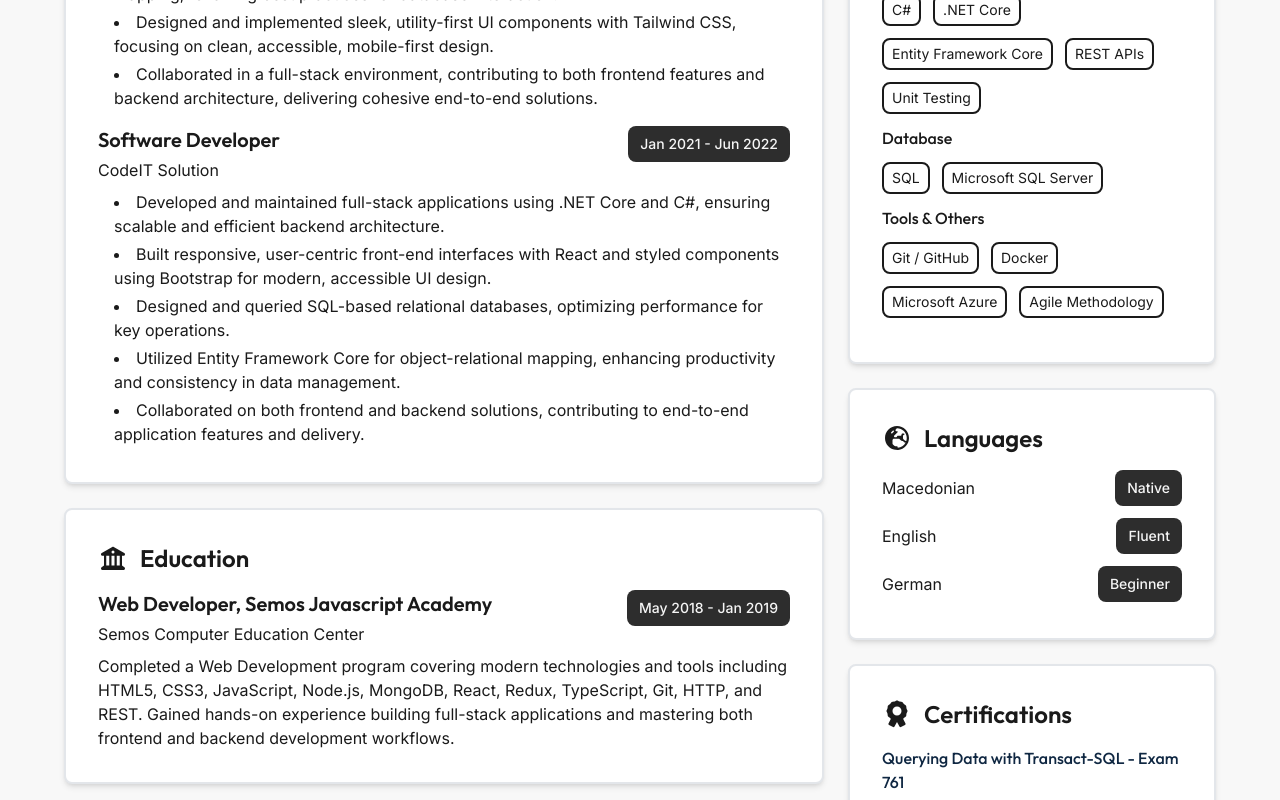
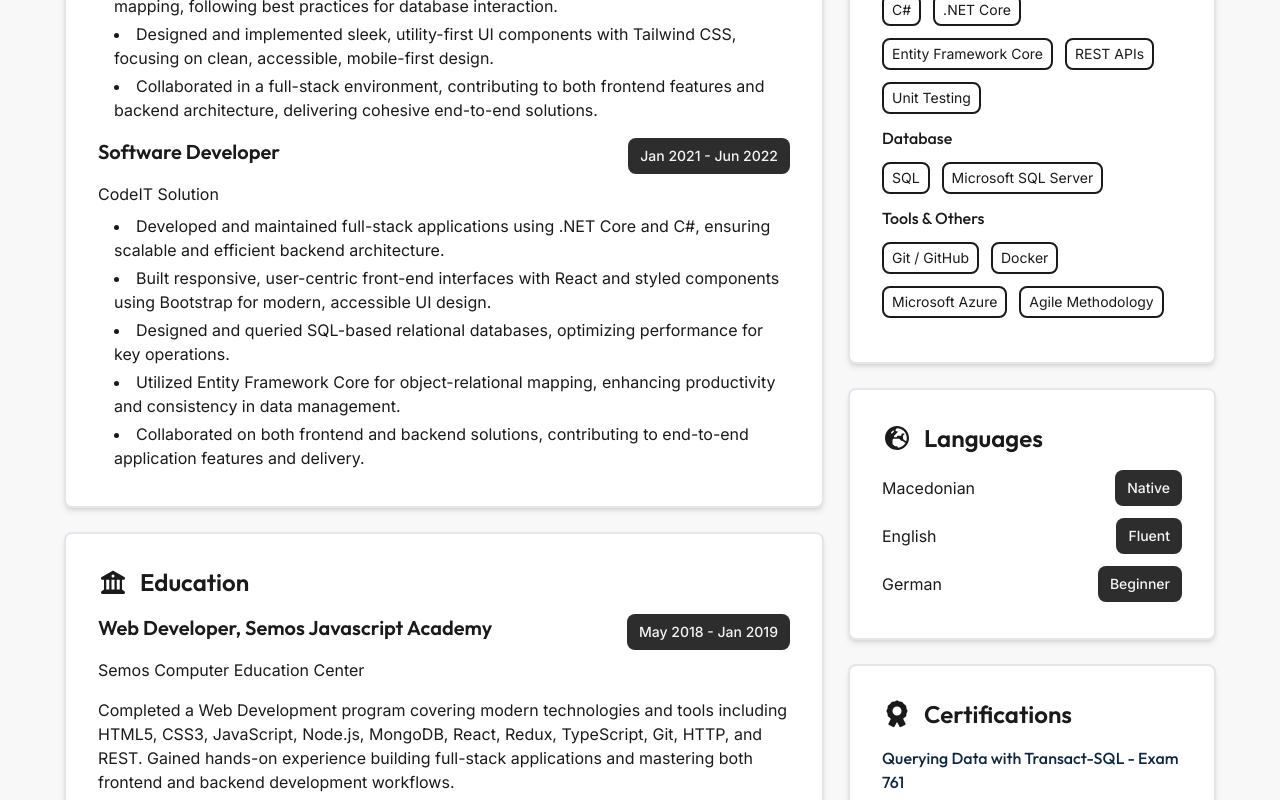
Before and after one commit to argirowski/ArgirovskiPortfolio, a React (Create React App) app: page / in a window 1280 px wide. Shown: the part 2840-3640 px from the top of the page. Built offline with nearby package versions, Linux system fonts and the light colour scheme.

Commit message:
Refactoring the resume page

```diff
--- a/src/components/ResumePage/ResumePage.tsx
+++ b/src/components/ResumePage/ResumePage.tsx
@@ -43,19 +43,29 @@ const ResumePage: React.FC = () => {
                     key={`${job.company}-${job.period}`}
                     className={index < workExperience.length - 1 ? "mb-4" : ""}
                   >
-                    <div className="flex justify-between items-start mb-2">
-                      <div>
+                    <div className="grid grid-cols-1 md:grid-cols-12 gap-2 mb-2 items-start">
+                      {/* DOM order: period then position so on small screens period appears first */}
+                      <div className="md:col-span-3 md:col-start-10 md:row-start-1 md:text-right">
+                        <span className="inline-block px-3 py-2 bg-badge-bg text-badge-text text-sm max-sm:text-xs font-medium border-0 rounded-lg">
+                          {job.period}
+                        </span>
+                      </div>
+
+                      <div className="md:col-span-9 md:row-start-1">
                         <h4 className="text-xl font-semibold text-contact-heading mb-1 max-sm:text-lg">
                           {job.position}
                         </h4>
+                      </div>
+
+                      {/* Row 2: company */}
+                      <div className="md:col-span-12">
                         <p className="mb-0 text-contact-card-text">
                           {job.company}
                         </p>
                       </div>
-                      <span className="px-3 py-2 bg-badge-bg text-badge-text text-sm max-sm:text-xs font-medium border-0 rounded-lg">
-                        {job.period}
-                      </span>
                     </div>
+
+                    {/* Row 3: responsibilities */}
                     <ul className="list-disc list-inside ml-4">
                       {job.responsibilities.map((responsibility, respIndex) => (
                         <li
@@ -81,22 +91,34 @@ const ResumePage: React.FC = () => {
                     key={`${edu.institution}-${edu.period}`}
                     className={index < education.length - 1 ? "mb-4" : ""}
                   >
-                    <div className="flex justify-between items-start mb-2">
-                      <div>
+                    <div className="grid grid-cols-1 md:grid-cols-12 gap-2 mb-2 items-start">
+                      {/* DOM order: period then title so on small screens period appears first */}
+                      <div className="md:col-span-3 md:col-start-10 md:row-start-1 md:text-right">
+                        <span className="inline-block px-3 py-2 bg-badge-bg text-badge-text text-sm max-sm:text-xs font-medium border-0 rounded-lg">
+                          {edu.period}
+                        </span>
+                      </div>
+
+                      <div className="md:col-span-9 md:row-start-1">
                         <h4 className="text-xl font-semibold text-contact-heading mb-1 max-sm:text-lg">
                           {edu.title}
                         </h4>
+                      </div>
+
+                      {/* Row 2: institution */}
+                      <div className="md:col-span-12 md:row-start-2">
                         <p className="mb-0 text-contact-card-text">
                           {edu.institution}
                         </p>
                       </div>
-                      <span className="px-3 py-2 bg-badge-bg text-badge-text text-sm max-sm:text-xs font-medium border-0 rounded-lg">
-                        {edu.period}
-                      </span>
+
+                      {/* Row 3: description */}
+                      <div className="md:col-span-12 md:row-start-3">
+                        <p className="max-sm:text-sm text-contact-card-text mt-2">
+                          {edu.description}
+                        </p>
+                      </div>
                     </div>
-                    <p className="max-sm:text-sm text-contact-card-text">
-                      {edu.description}
-                    </p>
                   </div>
                 ))}
               </div>
```
